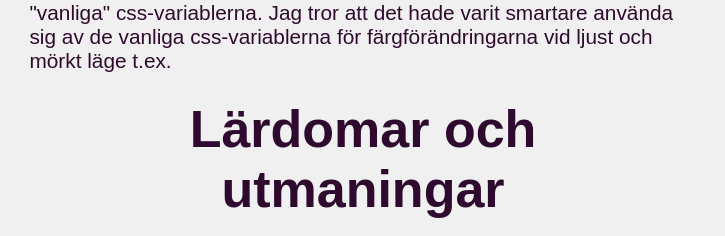
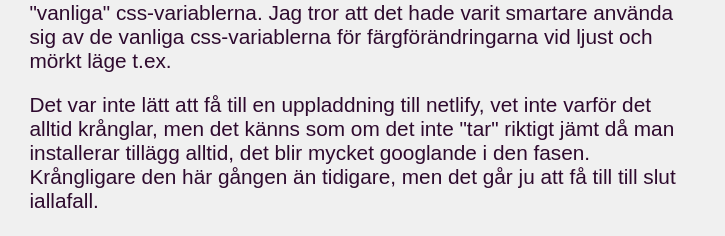
Before and after one commit to Fa-collab1/DT211G-3b, a website built with Parcel: page src/sass.html in a window 1280 px wide. Shown: the part 1185-1421 px from the top of the page, 277-1002 px from the left. Built offline with nearby package versions, Linux system fonts and the light colour scheme.

Commit message:
Sista uppdatering? till sass.html

```diff
--- a/src/sass.html
+++ b/src/sass.html
@@ -171,6 +171,7 @@
                             finns många tillfällen som man hellre vill använda de "vanliga" css-variablerna. Jag tror
                             att det hade varit smartare använda sig av de vanliga css-variablerna för färgförändringarna
                             vid ljust och mörkt läge t.ex.</p>
+                            <p>Det var inte lätt att få till en uppladdning till netlify, vet inte varför det alltid krånglar, men det känns som om det inte "tar" riktigt jämt då man installerar tillägg alltid, det blir mycket googlande i den fasen. Krångligare den här gången än tidigare, men det går ju att få till till slut iallafall.</p>
 
                         <section>
                             <h2>Lärdomar och utmaningar</h2>
```
